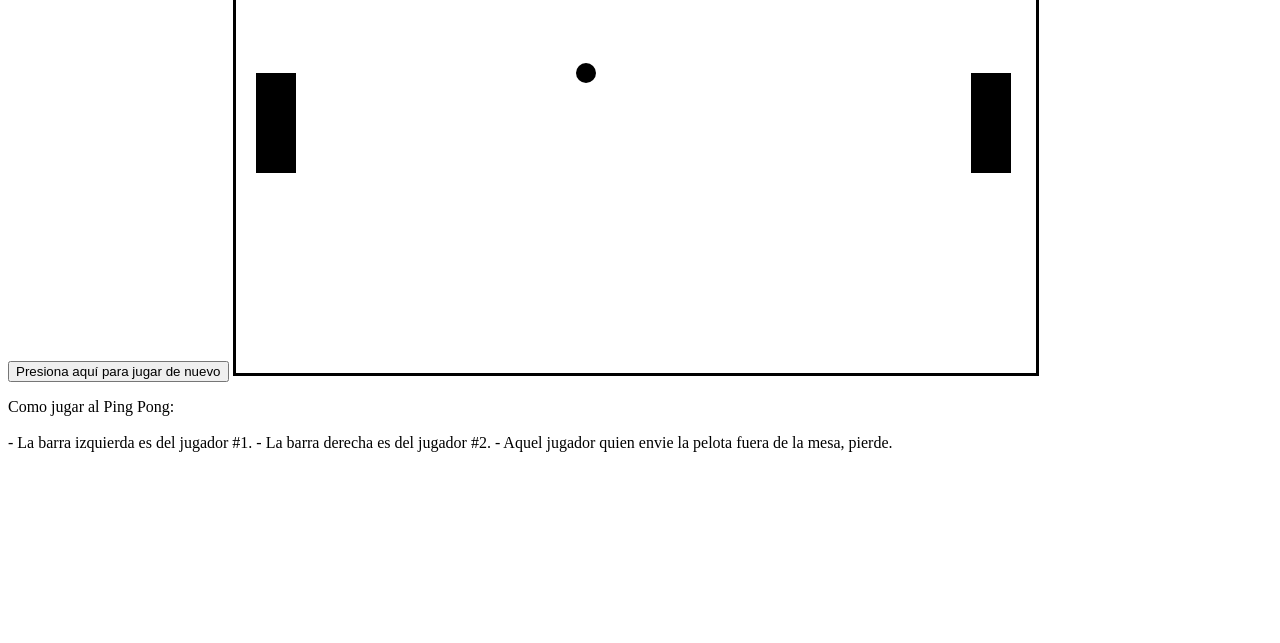
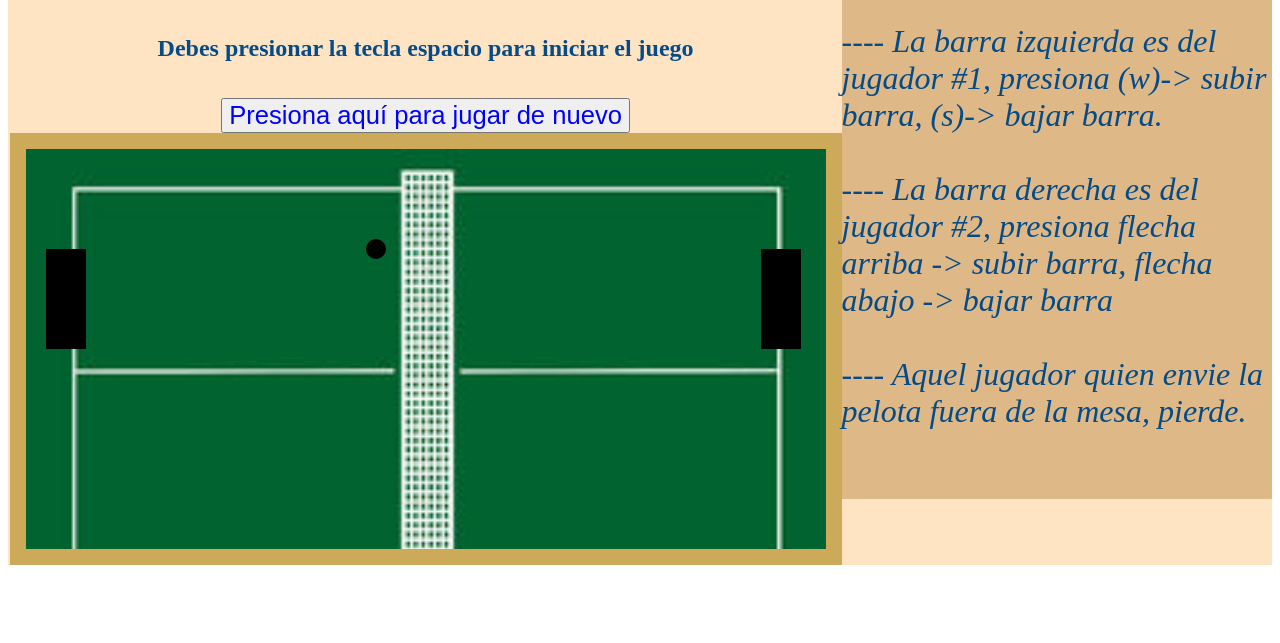
Before and after one commit to AlvaroDucuara13/PingPong-con-JavaScript, a plain HTML site: page index/index.html in a window 1280 px wide. Shown: the part 157-800 px from the top of the page. Drawn offline with Linux system fonts and the light colour scheme.

Commit message:
Se agrego un estilo css para mejorar la estética del index.html

```diff
--- a/css/style.css
+++ b/css/style.css
@@ -0,0 +1,51 @@
+
+.navegar {
+    display: flex;
+    align-items: center;
+    background-color:bisque;
+    background-size: cover;
+  }
+
+h1{
+    font-size: 2.8rem;
+}
+
+h2{
+    font-size: 1.5rem;
+}
+
+
+  #canvas{
+    background-image: url(/css/mesa_pingPong.jpg);
+    background-size: cover;
+    border: 1rem solid rgb(205, 169, 90);
+}
+
+.Inicio{
+    font-size: 80%;
+    display: flex;
+    flex-flow: column;
+    align-items: center;
+    margin-left: 0.1rem;
+    width: 70%;
+
+    color:rgb(4, 75, 136);
+}
+
+.Informacion{
+    font-size: 200%;
+    align-items: center;
+    font-style: oblique;
+     width: 60%;
+    height: 90%;
+    background-color:burlywood;
+    color:rgb(4, 75, 136);
+}
+.boton{
+    text-decoration: none;
+    color: blue;
+    margin-top: 1rem;
+    font-size: 200%
+
+
+}
--- a/index/index.html
+++ b/index/index.html
@@ -4,6 +4,7 @@
     <meta charset="UTF-8">
     <meta http-equiv="X-UA-Compatible" content="IE=edge">
     <meta name="viewport" content="width=device-width, initial-scale=1.0">
+    <link rel="stylesheet" href="/CSS/Style.CSS">
     <title>PingPong_Sofka</title>
     <style>
         canvas{border:solid; }
@@ -22,11 +23,11 @@
             <canvas id="canvas"></canvas>
         </div>
 
-        <div class="Información">
+        <div class="Informacion">
             <p>Como jugar al Ping Pong: <br><br>
-                - La barra izquierda es del jugador #1.
-                - La barra derecha es del jugador #2.
-                - Aquel jugador quien envie la pelota fuera de la mesa, pierde.
+                ---- La barra izquierda es del jugador #1, presiona (w)-> subir barra, (s)-> bajar barra.<br><br>
+                ---- La barra derecha es del jugador #2, presiona flecha arriba -> subir barra, flecha abajo -> bajar barra <br><br>
+                ---- Aquel jugador quien envie la pelota fuera de la mesa, pierde.<br><br>
             </p>
         </div>
 
```
Also changed, not shown: Js/main.js (line endings or trailing spaces), css/mesa_pingPong.jpg (added).
